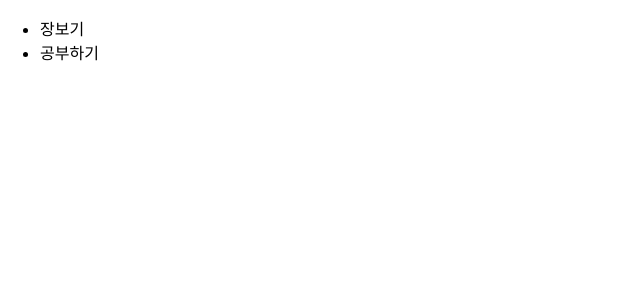
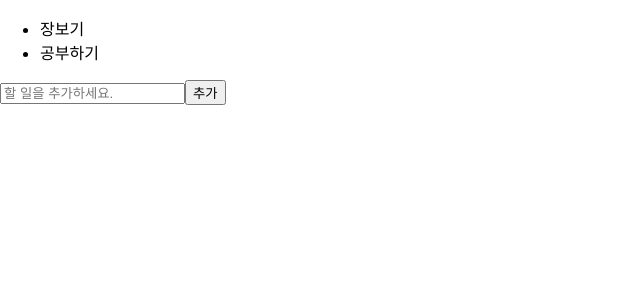
Before and after one commit to dongwook98/react-todolist, a React (Create React App) app: page / in a window 1280 px wide. Shown: the top 300 px of the page, without its empty margins (0-640 px from the left). Built offline with nearby package versions, Linux system fonts and the light colour scheme.

Commit message:
Feat: 추가하기 구현
- TodoList 컴포넌트는 todos 데이터를 가지고 그걸 화면에 보여주는것만 담당함
- AddTodo 컴포넌트에서는 사용자의 입력이 유효한지 아닌지에 대한 검사를 할 수 있도록 로직을 분리함

```diff
--- /dev/null
+++ b/src/components/AddTodo/AddTodo.jsx
@@ -0,0 +1,28 @@
+import React, { useState } from 'react';
+
+export default function AddTodo({ onAdd }) {
+  const [text, setText] = useState('');
+  const handleChange = (e) => {
+    setText(e.target.value);
+  };
+
+  const handleSubmit = (e) => {
+    e.preventDefault();
+    if (text.trim().length === 0) {
+      return;
+    }
+    onAdd({ id: '고유한 값', text, status: 'active' });
+    setText('');
+  };
+  return (
+    <form onSubmit={handleSubmit}>
+      <input
+        type='text'
+        placeholder='할 일을 추가하세요.'
+        value={text}
+        onChange={handleChange}
+      />
+      <button>추가</button>
+    </form>
+  );
+}
--- a/src/components/TodoList/TodoList.jsx
+++ b/src/components/TodoList/TodoList.jsx
@@ -1,4 +1,5 @@
 import React, { useState } from 'react';
+import AddTodo from '../AddTodo/AddTodo';
 
 export default function TodoList() {
   const [todos, setTodos] = useState([
@@ -13,6 +14,13 @@
       status: 'active',
     },
   ]);
+
+  const handleAdd = (todo) => {
+    //새로운 투두를 todos에 업데이트 해야 함
+    // console.log(todo);
+    setTodos([...todos, todo]);
+  };
+
   return (
     <section>
       <ul>
@@ -20,6 +28,9 @@
           <li key={item.id}>{item.text}</li>
         ))}
       </ul>
+
+      {/* AddTodo 컴포넌트에서 Add가 되면 handleAdd 콜백함수를 호출 */}
+      <AddTodo onAdd={handleAdd}></AddTodo>
     </section>
   );
 }
```
